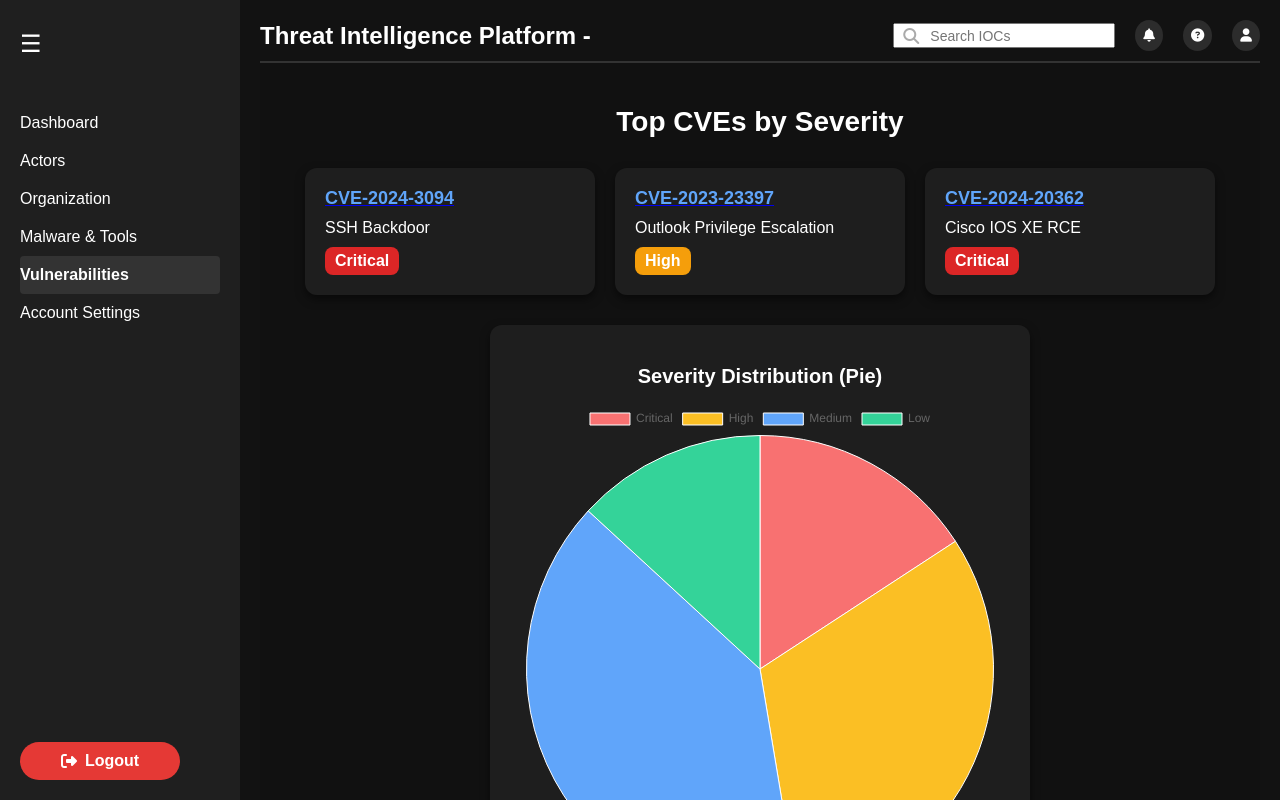
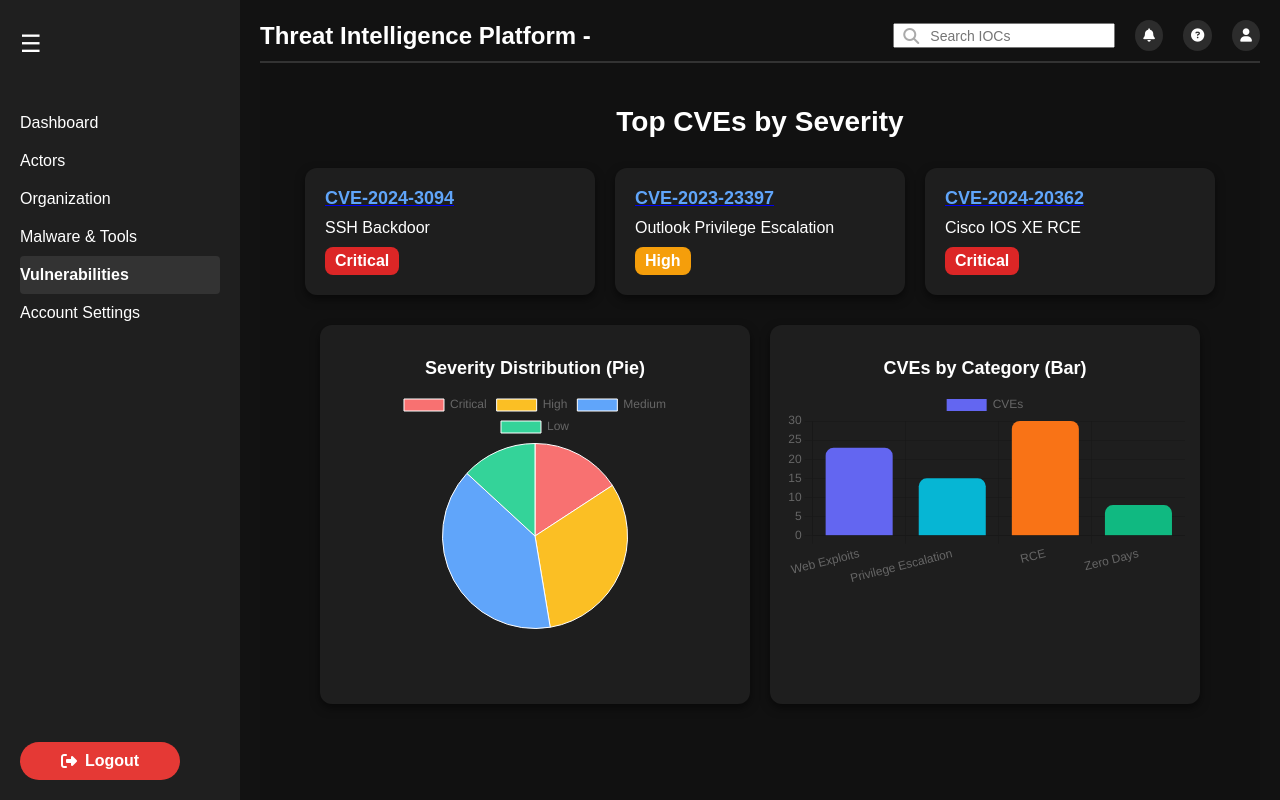
Before and after one commit to radiantrose31/react-project-v2, a React (Create React App) app: page /vulnerabilities in a window 1280 px wide. Shown: the top 800 px of the page. Built offline with nearby package versions, Linux system fonts and the light colour scheme.

Commit message:
more changes

```diff
--- a/src/components/AccountSettings.js
+++ b/src/components/AccountSettings.js
@@ -1,5 +1,5 @@
 import React from "react";
-import TopBar from "../components/TopBar";
+
 
 
 export default function AccountSettings({ searchTerm, setSearchTerm, showNotif, setShowNotif, showHelp, setShowHelp, showUser, setShowUser }) {
--- a/src/components/Dashboard.js
+++ b/src/components/Dashboard.js
@@ -1,4 +1,3 @@
- // src/components/Dashboard.js
 import React from "react";
 import TopBar from "./TopBar";
 import LineChart from "./LineChart";
--- a/src/components/LineChart.js
+++ b/src/components/LineChart.js
@@ -1,4 +1,3 @@
- // src/components/LineChart.js
 import React, { useEffect, useRef } from "react";
 import Chart from "chart.js/auto";
 
--- a/src/components/Sidebar.js
+++ b/src/components/Sidebar.js
@@ -1,4 +1,3 @@
-// src/components/Sidebar.js
 import React, { useState } from "react";
 import { useNavigate, useLocation } from "react-router-dom";
 
--- a/src/components/TopBar.js
+++ b/src/components/TopBar.js
@@ -1,4 +1,3 @@
-// src/components/TopBar.js
 import React from "react";
 
 
--- a/src/components/Vulnerabilities.js
+++ b/src/components/Vulnerabilities.js
@@ -9,7 +9,6 @@ import {
   LinearScale,
   BarElement,
 } from "chart.js";
-
 
 ChartJS.register(ArcElement, Tooltip, Legend, CategoryScale, LinearScale, BarElement);
 
@@ -86,12 +85,16 @@ export default function VulnerabilitiesPage() {
       <div className="chart-section-horizontal">
         <div className="chart-box">
           <h3>Severity Distribution (Pie)</h3>
-          <Pie data={severityData} />
+          <div className="chart-wrapper pie-wrapper">
+            <Pie data={severityData} />
+          </div>
         </div>
 
         <div className="chart-box">
           <h3>CVEs by Category (Bar)</h3>
-          <Bar data={categoryBarData} />
+          <div className="chart-wrapper">
+            <Bar data={categoryBarData} />
+          </div>
         </div>
       </div>
     </div>
--- a/src/index.css
+++ b/src/index.css
@@ -411,6 +411,8 @@ body {
   }
 }
 
+
+/* vulnerabilitiespage */
 .vulnerabilities-page {
   background-color: #111;
   color: #fff;
@@ -486,21 +488,34 @@ body {
 
 .chart-section-horizontal {
   display: flex;
+  flex-wrap: wrap; /* Ensures side-by-side on wide screens and stacked on narrow */
   gap: 20px;
-  flex-wrap: wrap;
   justify-content: center;
+  margin-top: 20px;
 }
 
 .chart-box {
   background-color: #1e1e1e;
-  padding: 20px;
+  padding: 15px;
   border-radius: 12px;
-  width: 500px;
+  width: 400px;
+  min-width: 280px;
   box-shadow: 0 4px 10px rgba(0, 0, 0, 0.5);
 }
 
 .chart-box h3 {
   text-align: center;
-  margin-bottom: 15px;
-  font-size: 20px;
+  margin-bottom: 10px;
+  font-size: 18px;
 }
+
+.chart-wrapper {
+  width: 100%;
+  height: 300px;
+}
+
+.pie-wrapper canvas {
+  max-height: 240px !important;
+  max-width: 100% !important;
+  margin: 0 auto;
+}
--- a/src/layout/main.js
+++ b/src/layout/main.js
@@ -1,4 +1,3 @@
-// src/layouts/MainLayout.js
 import React from "react";
 import Sidebar from "../components/Sidebar";
 import TopBar from "../components/TopBar";
--- a/src/page/Login.js
+++ b/src/page/Login.js
@@ -1,4 +1,3 @@
-
 import React, { useState } from "react";
 import "./Login.css";
 import { useNavigate } from "react-router-dom";
```
